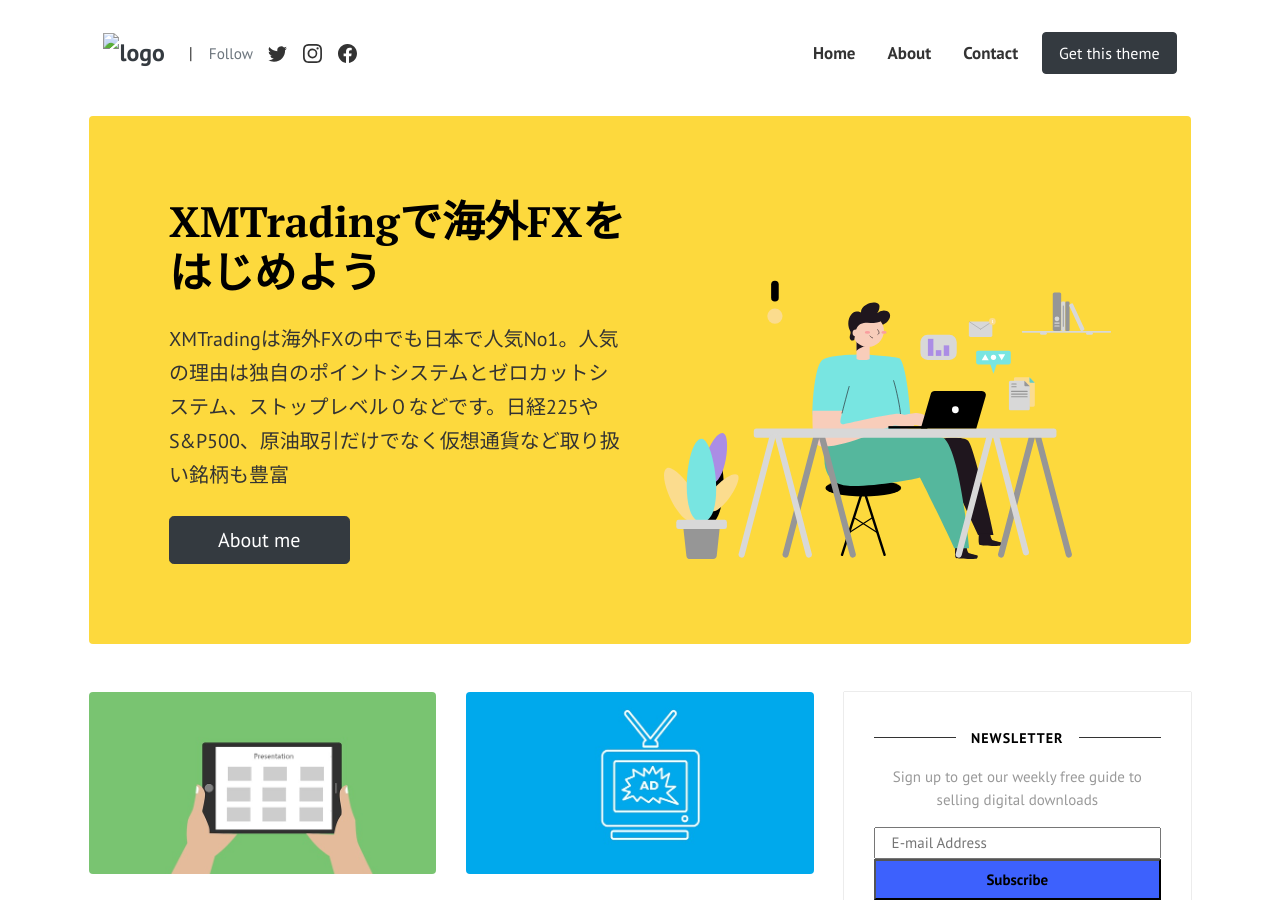
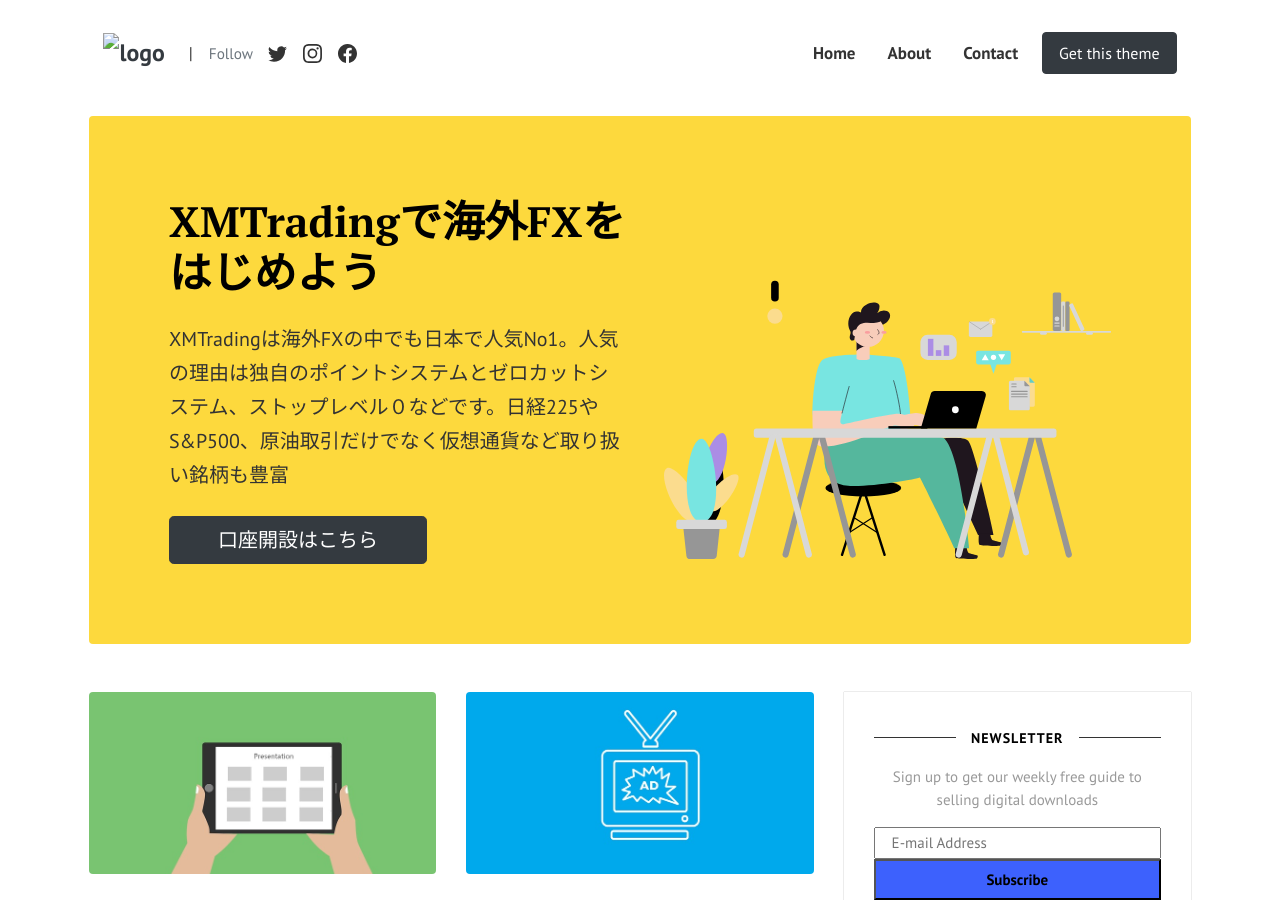
Before and after one commit to gnidart-mx/gnidart-mx.github.io, a Jekyll site: the page built from index.html, in a window 1280 px wide and 900 px high. Built offline with Jekyll 4.4.1, drawn with Linux system fonts in a browser that asks for light colours; the list of posts is cut into pages by our own code; comment, search, counter and statistics services are not loaded.

Commit message:
add-link

```diff
--- a/index.html
+++ b/index.html
@@ -12,7 +12,7 @@
     <div class="col-md-6">
       <h1 class="font-weight-bold mb-4 serif-font">XMTradingで海外FXをはじめよう</h1>
       <p class="lead mb-4">XMTradingは海外FXの中でも日本で人気No1。人気の理由は独自のポイントシステムとゼロカットシステム、ストップレベル０などです。日経225やS&P500、原油取引だけでなく仮想通貨など取り扱い銘柄も豊富</p>
-      <a href="{{baseurl}}/about" class="btn btn-dark text-white px-5 btn-lg">About me</a>
+      <a href="https://clicks.affstrack.com/c?c=550036&l=ja&p=1" class="btn btn-dark text-white px-5 btn-lg">口座開設はこちら</a>
     </div>
     <div class="col-md-6 text-right pl-0 pl-lg-4">
       <img class="intro" height="500" src="{{baseurl}}/assets/images/intro.svg">
```
